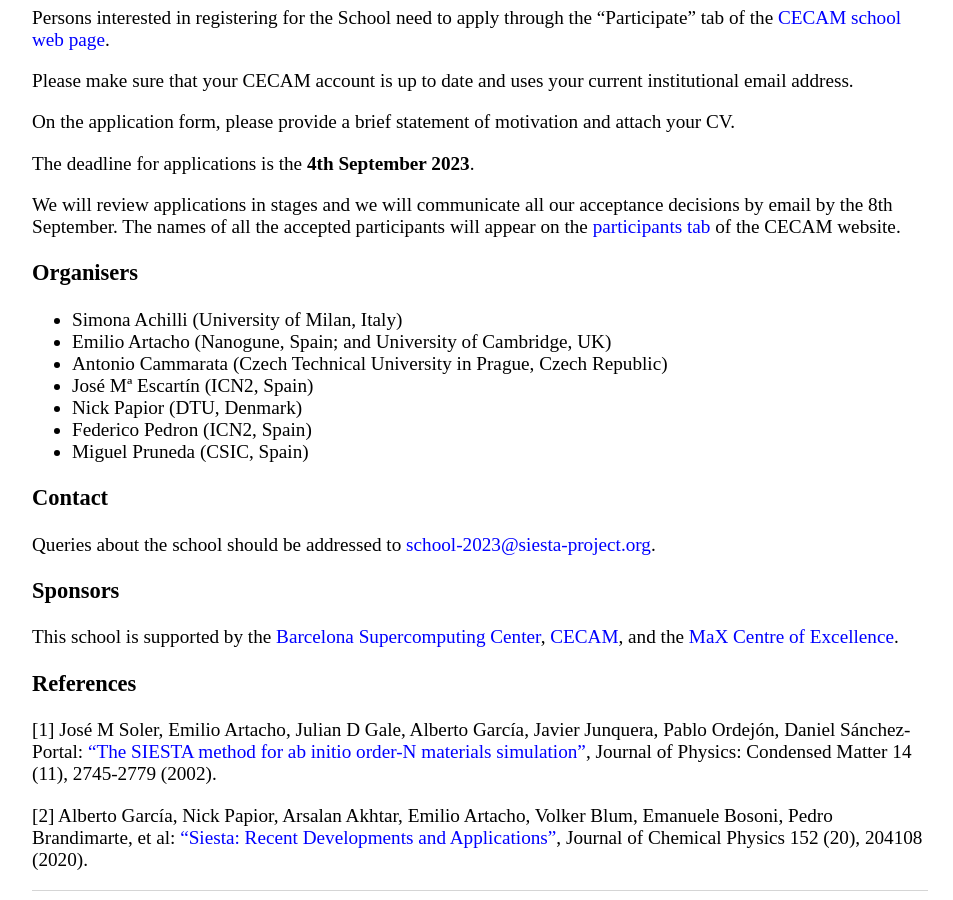
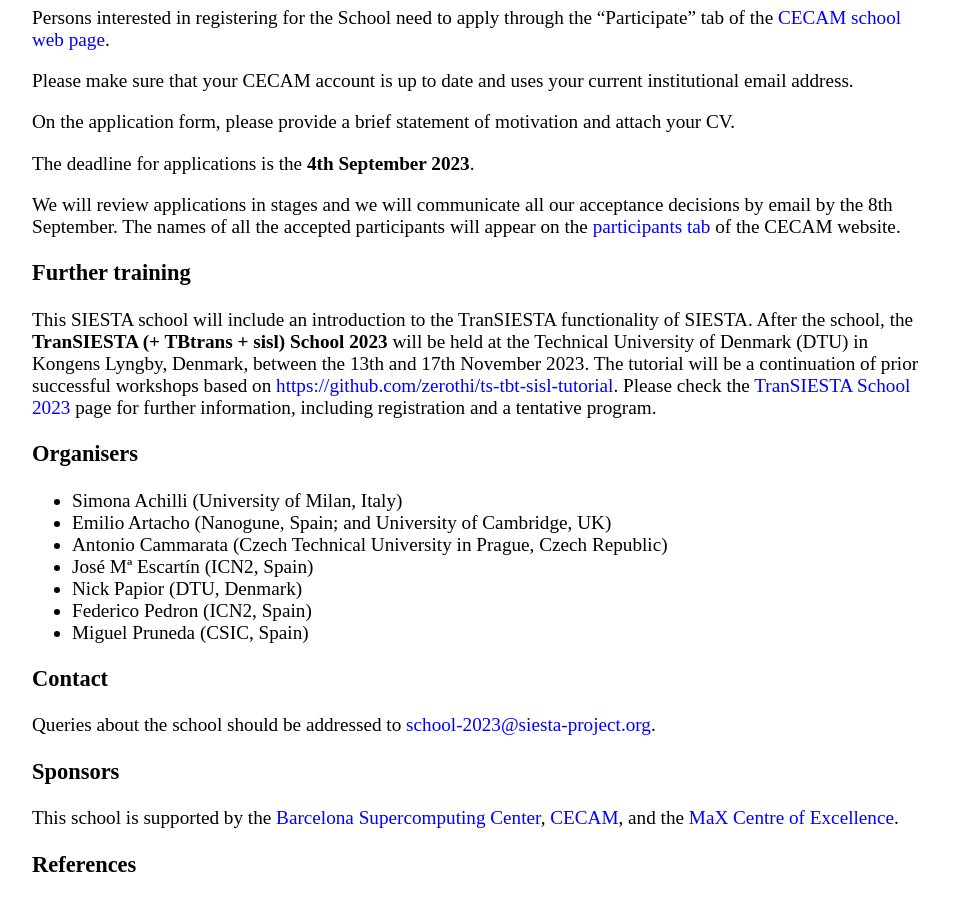
Before and after one commit to siesta-project/web-portal, a Jekyll site: the page built from _events/SIESTA_School-2023.md, in a window 1280 px wide and 900 px high, scrolled down 1059 px. Shown: the whole window, without its empty margins (160-1113 px from the left). Built offline with Jekyll 4.4.1, drawn with Linux system fonts in a browser that asks for light colours.

Commit message:
Add TS School info to SIESTA School 2023.

```diff
--- a/_events/SIESTA_School-2023.md
+++ b/_events/SIESTA_School-2023.md
@@ -56,6 +56,15 @@
 The names of all the accepted participants will appear on the
 [participants tab](https://www.cecam.org/workshop-details/1240#participant_tab) of the CECAM website.
 
+### Further training
+
+This SIESTA school will include an introduction to the TranSIESTA functionality of SIESTA.
+After the school, the **TranSIESTA (+ TBtrans + sisl) School 2023**
+will be held at the Technical University of Denmark (DTU) in Kongens Lyngby, Denmark,
+between the 13th and 17th November 2023.
+The tutorial will be a continuation of prior successful workshops based on [https://github.com/zerothi/ts-tbt-sisl-tutorial](https://github.com/zerothi/ts-tbt-sisl-tutorial).
+Please check the [TranSIESTA School 2023](../TranSIESTA_School-2023) page for further information,
+including registration and a tentative program.
 
 ### Organisers
 
```
